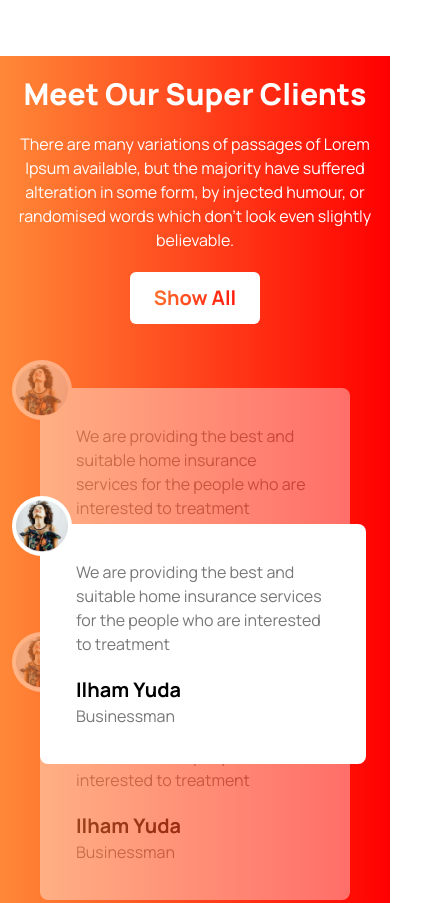
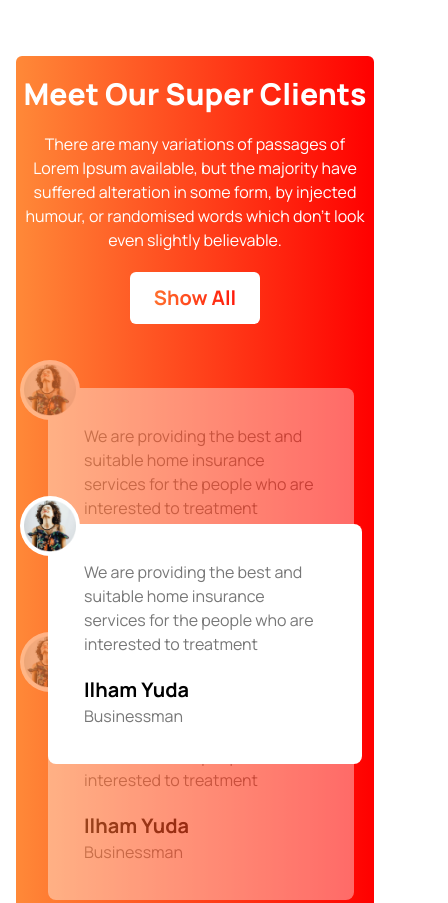
Before and after one commit to neyamat7/tea-house, a plain HTML site: page index.html in a window 390 px wide. Shown: the part 3640-4543 px from the top of the page, 448 px wide, since content can reach past the window. Drawn offline with nearby package versions, Linux system fonts and the light colour scheme.

Commit message:
fixed some padding issues

```diff
--- a/index.html
+++ b/index.html
@@ -206,11 +206,9 @@
 
     <!-- clients sections -->
 
-    <section
-      class="clients max-w-[1200px] mx-auto px-4 md:px-5 bg-gradient-to-r from-[#FF8938] to-[#FF0000]"
-    >
+    <section class="clients max-w-[1200px] mx-auto px-4 md:px-5">
       <div
-        class="py-5 lg:p-16 flex flex-col gap-16 lg:flex-row lg:gap-8 items-center"
+        class="py-5 lg:p-16 flex flex-col gap-16 lg:flex-row lg:gap-8 items-center bg-gradient-to-r from-[#FF8938] to-[#FF0000] rounded-md"
       >
         <!-- client text -->
         <div
@@ -221,7 +219,7 @@
           >
             Meet Our Super Clients
           </h1>
-          <p class="w-full sm:w-5/6 md:w-4/6 lg:w-[95%] lg:max-w-[440px]">
+          <p class="w-[95%] sm:w-5/6 md:w-4/6 lg:w-[95%] lg:max-w-[440px]">
             There are many variations of passages of Lorem Ipsum available, but
             the majority have suffered alteration in some form, by injected
             humour, or randomised words which don't look even slightly
@@ -239,7 +237,7 @@
 
         <!-- client cards -->
         <div
-          class="relative flex-1 flex flex-col items-center lg:items-end gap-8 px-6 lg:px-0"
+          class="relative flex-1 flex flex-col items-center lg:items-end gap-8 px-5 pl-8 lg:px-0"
         >
           <!-- top card -->
           <div
@@ -263,7 +261,7 @@
 
           <!-- middle card -->
           <div
-            class="absolute z-10 left-4 md:-left-5 lg:-left-8 top-1/2 -translate-y-1/2 px-2"
+            class="absolute z-10 left-4 md:-left-5 lg:-left-12 top-1/2 -translate-y-1/2 px-3 pl-4"
           >
             <div class="relative max-w-[430px] p-9 rounded-lg bg-white">
               <div
@@ -388,7 +386,7 @@
 
     <!-- footer section -->
     <footer
-      class="max-w-[1200px] mx-auto bg-gradient-to-r from-red-200 to-red-100 py-32 px-56"
+      class="max-w-[1200px] mx-auto bg-gradient-to-r from-red-200 to-red-100 lg:py-32 lg:px-56"
     ></footer>
   </body>
 </html>
```
